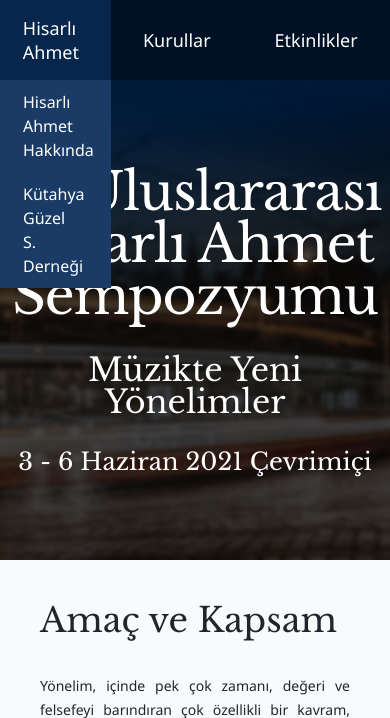
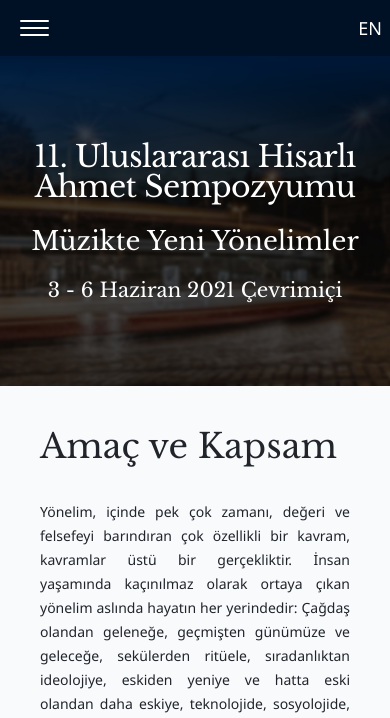
Before and after one commit to ihpar/hisarli, a PHP site: page / in a window 390 px wide. Shown: the top 718 px of the page. Run offline with PHP 8.4, Linux system fonts and the light colour scheme.

Commit message:
hamburger menu added

```diff
--- /dev/null
+++ b/css/hamburger.css
@@ -0,0 +1,109 @@
+#menuToggle {
+  display: none;
+}
+
+@media (max-width: 950px) {
+  #menuToggle {
+    display: inline-flex;
+  }
+}
+#menuToggle {
+  flex-direction: column;
+  position: relative;
+  top: 20px;
+  left: 20px;
+  float: left;
+  z-index: 111;
+  -webkit-user-select: none;
+  user-select: none;
+}
+
+#menuToggle input {
+  display: flex;
+  width: 40px;
+  height: 32px;
+  position: absolute;
+  cursor: pointer;
+  opacity: 0;
+  z-index: 112;
+}
+
+#menuToggle span {
+  display: flex;
+  width: 29px;
+  height: 2px;
+  margin-bottom: 5px;
+  position: relative;
+  background: #ffffff;
+  border-radius: 3px;
+  z-index: 111;
+  transform-origin: 5px 0px;
+  transition: transform 0.5s cubic-bezier(0.77, 0.2, 0.05, 1), background 0.5s cubic-bezier(0.77, 0.2, 0.05, 1),
+    opacity 0.55s ease;
+}
+
+#menuToggle span:first-child {
+  transform-origin: 0% 0%;
+}
+
+#menuToggle span:nth-last-child(2) {
+  transform-origin: 0% 100%;
+}
+
+#menuToggle input:checked ~ span {
+  opacity: 1;
+  transform: rotate(45deg) translate(-3px, -1px);
+  background: #ff0090;
+}
+#menuToggle input:checked ~ span:nth-last-child(3) {
+  opacity: 0;
+  transform: rotate(0deg) scale(0.2, 0.2);
+}
+
+#menuToggle input:checked ~ span:nth-last-child(2) {
+  transform: rotate(-45deg) translate(0, -1px);
+}
+
+/*
+#phone-menu {
+  position: absolute;
+  width: 180px;
+  height: 400px;
+  box-shadow: 0 0 10px #85888c;
+  margin: -50px 0 0 -50px;
+  padding: 50px;
+  padding-top: 125px;
+  background-color: #f5f6fa;
+  -webkit-font-smoothing: antialiased;
+  transform-origin: 0% 0%;
+  transform: translate(-100%, 0);
+  transition: transform 0.5s cubic-bezier(0.77, 0.2, 0.05, 1);
+}
+*/
+#phone-menu {
+  position: absolute;
+  width: 100vw;
+  padding: 0;
+  background-color: #07264c;
+  -webkit-font-smoothing: antialiased;
+  transform-origin: 0% 0%;
+  transform: translate(-100%, 0);
+  transition: transform 0.5s cubic-bezier(0.77, 0.2, 0.05, 1);
+  left: -20px;
+  top: -20px;
+}
+
+#phone-menu li {
+  transition-delay: 2s;
+}
+
+#phone-menu li a {
+  display: block;
+  padding: 10px 0;
+  color: #fff;
+  font-size: 18px;
+}
+
+#menuToggle input:checked ~ ul {
+  transform: none;
+}
--- a/css/reset.css
+++ b/css/reset.css
@@ -3,19 +3,87 @@
    License: none (public domain)
 */
 
-html, body, div, span, applet, object, iframe,
-h1, h2, h3, h4, h5, h6, p, blockquote, pre,
-a, abbr, acronym, address, big, cite, code,
-del, dfn, em, img, ins, kbd, q, s, samp,
-small, strike, strong, sub, sup, tt, var,
-b, u, i, center,
-dl, dt, dd, ol, ul, li,
-fieldset, form, label, legend,
-table, caption, tbody, tfoot, thead, tr, th, td,
-article, aside, canvas, details, embed,
-figure, figcaption, footer, header, hgroup,
-menu, nav, output, ruby, section, summary,
-time, mark, audio, video {
+html,
+body,
+div,
+span,
+applet,
+object,
+iframe,
+h1,
+h2,
+h3,
+h4,
+h5,
+h6,
+p,
+blockquote,
+pre,
+a,
+abbr,
+acronym,
+address,
+big,
+cite,
+code,
+del,
+dfn,
+em,
+img,
+ins,
+kbd,
+q,
+s,
+samp,
+small,
+strike,
+strong,
+sub,
+sup,
+tt,
+var,
+b,
+u,
+i,
+center,
+dl,
+dt,
+dd,
+ol,
+ul,
+li,
+fieldset,
+form,
+label,
+legend,
+table,
+caption,
+tbody,
+tfoot,
+thead,
+tr,
+th,
+td,
+article,
+aside,
+canvas,
+details,
+embed,
+figure,
+figcaption,
+footer,
+header,
+hgroup,
+menu,
+nav,
+output,
+ruby,
+section,
+summary,
+time,
+mark,
+audio,
+video {
   margin: 0;
   padding: 0;
   border: 0;
@@ -30,8 +98,17 @@ time, mark, audio, video {
 }
 
 /* HTML5 display-role reset for older browsers */
-article, aside, details, figcaption, figure,
-footer, header, hgroup, menu, nav, section {
+article,
+aside,
+details,
+figcaption,
+figure,
+footer,
+header,
+hgroup,
+menu,
+nav,
+section {
   display: block;
 }
 
@@ -39,17 +116,21 @@ body {
   line-height: 1;
 }
 
-ol, ul {
+ol,
+ul {
   list-style: none;
 }
 
-blockquote, q {
+blockquote,
+q {
   quotes: none;
 }
 
-blockquote:before, blockquote:after,
-q:before, q:after {
-	content: '';
+blockquote:before,
+blockquote:after,
+q:before,
+q:after {
+  content: "";
   content: none;
 }
 
@@ -58,15 +139,15 @@ table {
   border-spacing: 0;
 }
 
-input[type=search]::-webkit-search-cancel-button,
-input[type=search]::-webkit-search-decoration,
-input[type=search]::-webkit-search-results-button,
-input[type=search]::-webkit-search-results-decoration {
+input[type="search"]::-webkit-search-cancel-button,
+input[type="search"]::-webkit-search-decoration,
+input[type="search"]::-webkit-search-results-button,
+input[type="search"]::-webkit-search-results-decoration {
   -webkit-appearance: none;
   -moz-appearance: none;
 }
 
-input[type=search] {
+input[type="search"] {
   -webkit-appearance: none;
   -moz-appearance: none;
   -webkit-box-sizing: content-box;
@@ -130,7 +211,7 @@ html {
  */
 
 a:focus {
-    outline: thin dotted;
+  outline: 0;
 }
 
 /**
@@ -246,7 +327,7 @@ input[type="reset"],
 input[type="submit"] {
   -webkit-appearance: button; /* 2 */
   cursor: pointer; /* 3 */
-    *overflow: visible;  /* 4 */
+  *overflow: visible; /* 4 */
 }
 
 /**
@@ -330,9 +411,8 @@ button,
 input,
 select,
 textarea {
-    color: #222;
+  color: #21252b;
 }
-
 
 ::-moz-selection {
   background: #b3d4fc;
--- a/css/styles.css
+++ b/css/styles.css
@@ -98,6 +98,31 @@ a {
   }
 }
 
+@media (max-width: 780px) {
+  .banner-large-font {
+    font-size: 44px;
+    line-height: 44px;
+  }
+
+  .banner-medium-font {
+    font-size: 26px;
+    line-height: 26px;
+    margin: 26px 0;
+  }
+
+  .banner-small-font {
+    font-size: 20px;
+    line-height: 20px;
+  }
+}
+
+@media (max-width: 500px) {
+  .banner-large-font {
+    font-size: 30px;
+    line-height: 30px;
+  }
+}
+
 .mdl-list.no-pad .mdl-list__item {
   padding: 0;
   min-height: auto;
--- a/css/top-nav.css
+++ b/css/top-nav.css
@@ -1,20 +1,23 @@
+.menu-container {
+  background-color: #001126;
+}
 nav {
   width: 100%;
-  display: flex;
-  justify-content: center;
-  background-color: #001126;
+
+  text-align: center;
 }
 nav a {
   color: #fff;
   text-decoration: none;
   font-weight: normal;
 }
-ul.menu {
-  display: flex;
+ul.pc-menu {
+  display: inline-flex;
   justify-content: center;
   margin: 0;
   padding: 0;
 }
+
 .dropdown {
   padding: 16px 32px;
   display: flex;
@@ -135,3 +138,27 @@ ul.menu {
     transform: rotateX(0deg);
   }
 }
+
+@media (max-width: 1320px) {
+  .dropdown {
+    padding: 16px 16px;
+  }
+  .dropdown_menu li {
+    padding: 10px 16px;
+  }
+}
+
+@media (max-width: 1110px) {
+  .dropdown {
+    padding: 16px 8px;
+  }
+  .dropdown_menu li {
+    padding: 10px 8px;
+  }
+}
+
+@media (max-width: 950px) {
+  ul.pc-menu {
+    display: none;
+  }
+}
--- a/index.html
+++ b/index.html
@@ -25,14 +25,43 @@
     <link rel="stylesheet" href="css/material.css" />
     <link rel="stylesheet" href="css/styles.css" />
     <link rel="stylesheet" href="css/top-nav.css" />
+    <link rel="stylesheet" href="css/hamburger.css" />
     <link rel="stylesheet" href="css/waves.css" />
+    <style type="text/css"></style>
   </head>
   <body>
     <div class="mdl-layout">
       <!-- Navigation -->
       <div class="menu-container" id="top">
         <nav>
-          <ul class="menu">
+          <!-- Hamburger -->
+          <div id="menuToggle">
+            <input type="checkbox" />
+            <span></span>
+            <span></span>
+            <span></span>
+            <ul id="phone-menu">
+              <li>&nbsp;</li>
+              <li><a href="#">Ana Sayfa</a></li>
+              <li><a href="#">Önemli Tarihler</a></li>
+              <li><a href="#">Program</a></li>
+              <li><a href="#">Geçmiş Sempozyumlar</a></li>
+              <li><a href="#">Katılım Ücreti</a></li>
+              <li><a href="#">Ulaşım</a></li>
+              <li><a href="#">Hisarlı Ahmet Hakkında</a></li>
+              <li><a href="#">Kütahya Güzel S. Derneği</a></li>
+              <li><a href="#">Kurullar</a></li>
+              <li><a href="#">Konserler</a></li>
+              <li><a href="#">Konferans</a></li>
+              <li><a href="#">Atölye Çalışmaları</a></li>
+              <li><a href="#">Gençlik Seminerleri</a></li>
+              <li><a href="#">İletişim</a></li>
+              <li>&nbsp;</li>
+            </ul>
+          </div>
+          <!-- Eof Hamburger -->
+          <!-- Masaustu Menu -->
+          <ul class="pc-menu">
             <li class="dropdown">
               <a href="#">Ana Sayfa</a>
             </li>
@@ -71,6 +100,14 @@
               <a href="#">İletişim</a>
             </li>
           </ul>
+          <!-- Eof Masaustu Menu -->
+          <!-- Dil Secimi -->
+          <ul style="float: right">
+            <li class="dropdown">
+              <a href="#">EN</a>
+            </li>
+          </ul>
+          <!-- Eof Dil Secimi -->
         </nav>
       </div>
       <!--Eof Navigation -->
@@ -399,10 +436,7 @@
 
           <section class="pad-tb-24" style="background-color: #f2f4f7">
             <div class="pad-25-per">
-              <h3 class="center-text sec-h3">
-                <i class="material-icons">filter_vintage</i> Katkılarınızdan Dolayı Teşekkür Ederiz
-                <i class="material-icons">filter_vintage</i>
-              </h3>
+              <h3 class="center-text sec-h3">Katkılarınızdan Dolayı Teşekkür Ederiz</h3>
               <ul class="mdl-list center-text">
                 <li class="mdl-list__item">
                   <span class="mdl-list__item-primary-content">Kültür ve Turizm Bakanı Sn. Mehmet Nuri Ersoy</span>
@@ -542,7 +576,7 @@
             clipDiv.classList.remove("visible");
           }
         });
-        // devami bitti
+        // eof devami
       })();
     </script>
   </body>
```
Lines whose indentation alone changed are shown as unchanged.
